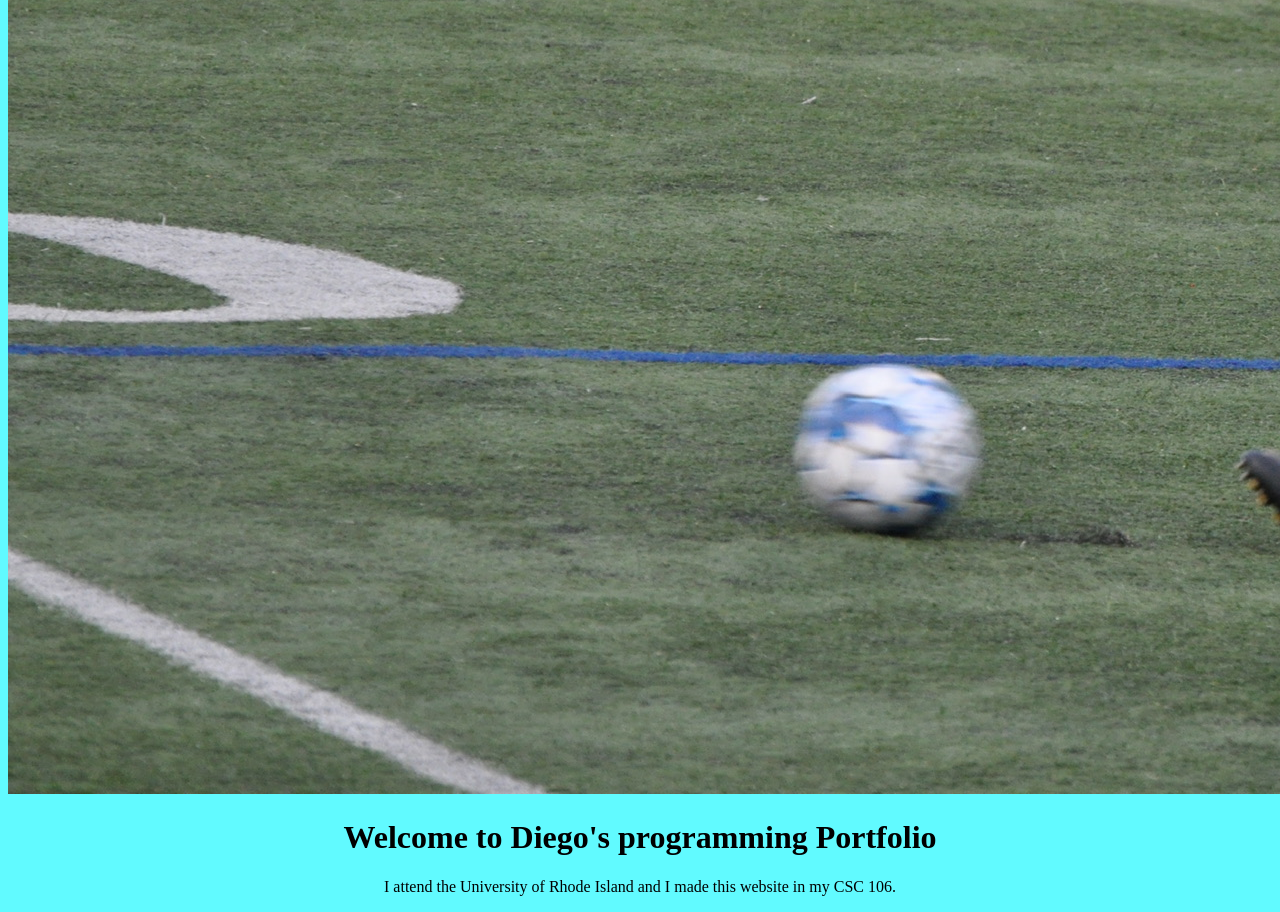
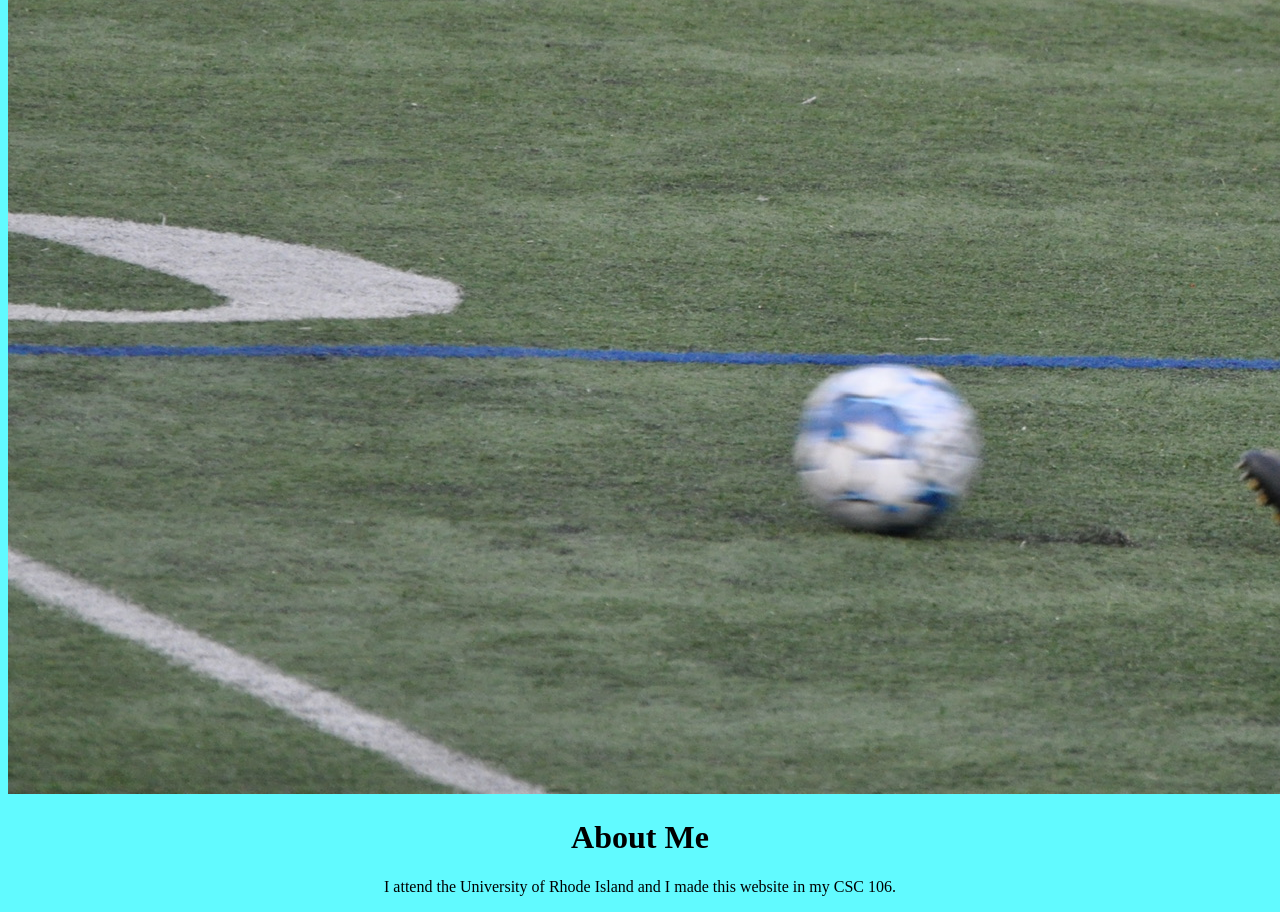
Before and after one commit to Diegotyb/Diegotyb.github.io, a plain HTML site: page about.html in a window 1280 px wide. Shown: the part 988-1900 px from the top of the page. Drawn offline with Linux system fonts and the light colour scheme.

Commit message:
Update about.html

```diff
--- a/about.html
+++ b/about.html
@@ -13,7 +13,7 @@
        <a href="https://diegotyb.github.io/about.html"><img src="about.png"></a>
        <img src="137C10F6-C2A0-420F-9F3B-33E9368D24E4.jpeg">
 
-        <h1> Welcome to Diego's programming Portfolio </h1>
+        <h1> About Me </h1>
         <p>I attend the University of Rhode Island and I made this website in my CSC 106.</p>
         </center>
 
```
